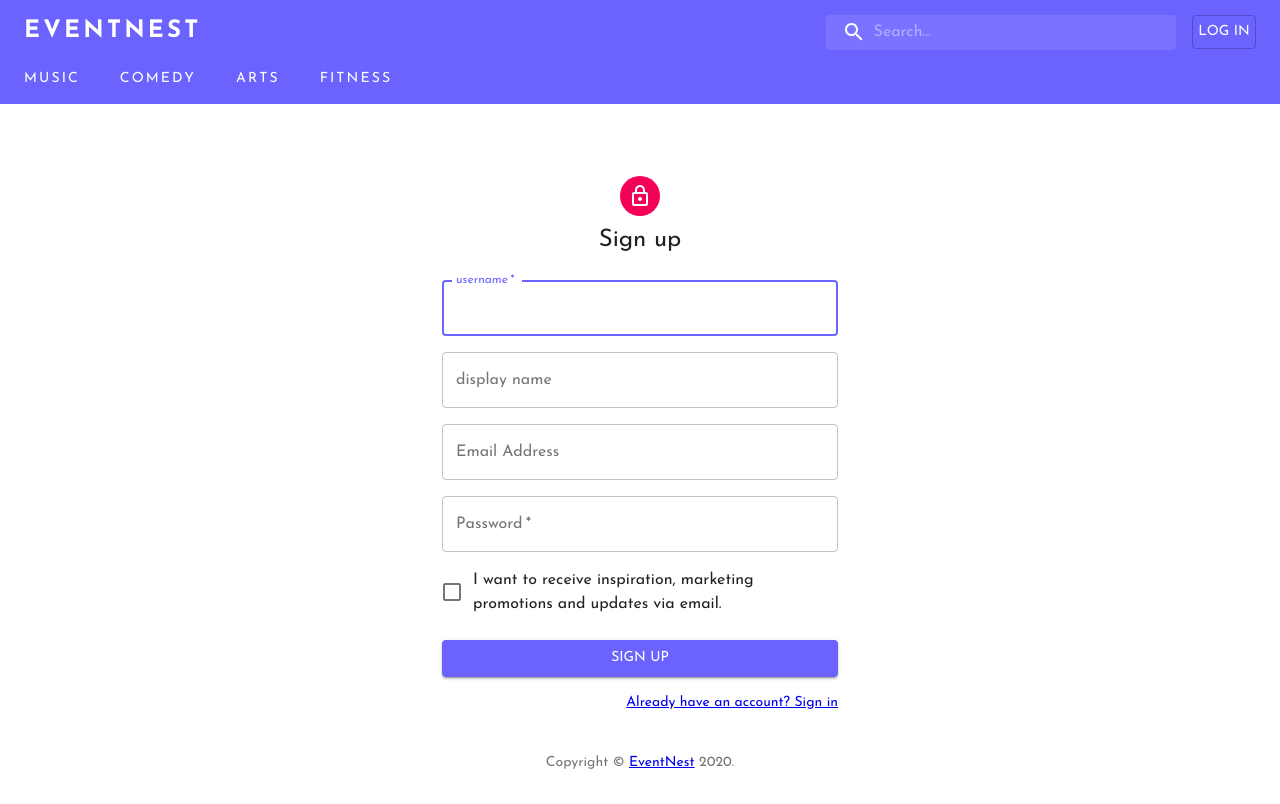
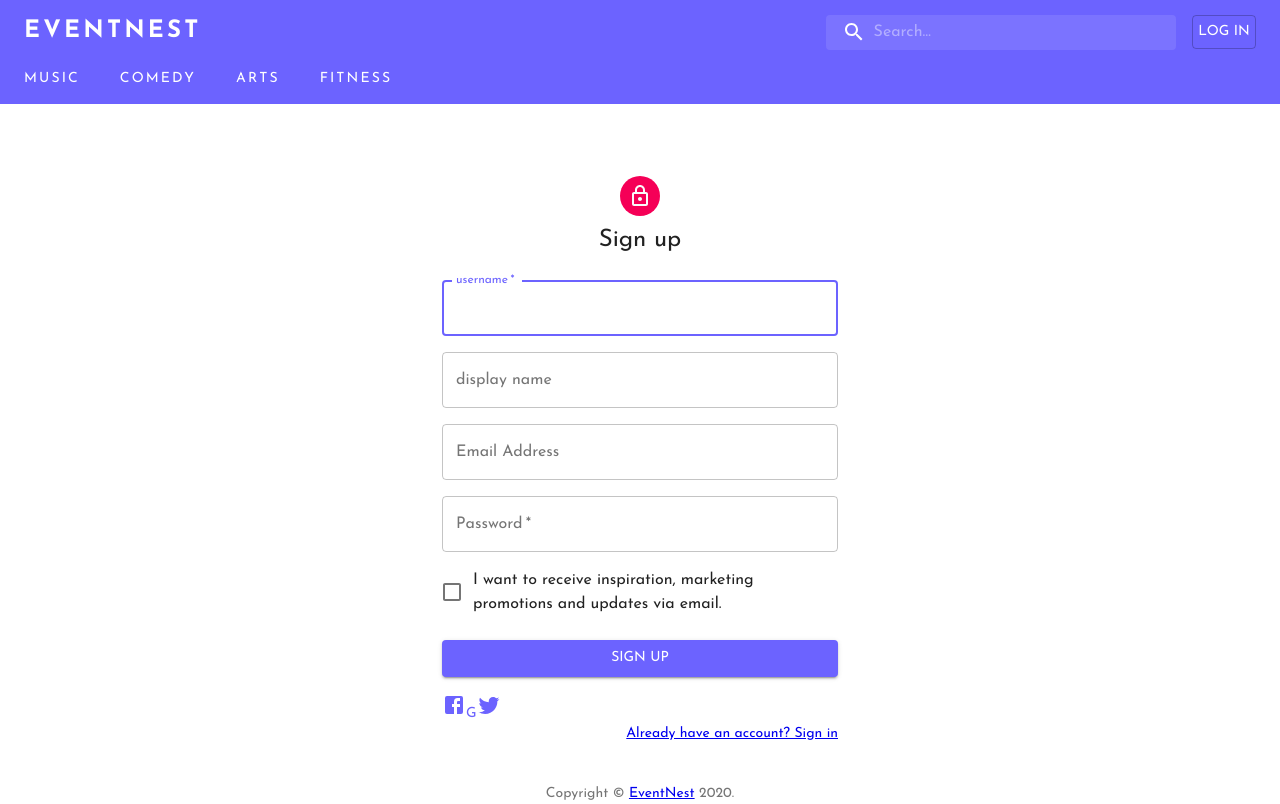
Before and after one commit to sebinfrancis7/EventNest-frontend, a React (Create React App) app: page /signup in a window 1280 px wide. Built offline with nearby package versions, Linux system fonts and the light colour scheme; no server answers.

Commit message:
google and twitter login

```diff
--- a/src/pages/signin.jsx
+++ b/src/pages/signin.jsx
@@ -13,6 +13,8 @@
 import { makeStyles, StylesProvider } from '@material-ui/core/styles';
 import { Link } from 'react-router-dom';
 import { Link as Lnk } from '@material-ui/core';
+import FacebookIcon from '@material-ui/icons/Facebook';
+import TwitterIcon from '@material-ui/icons/Twitter';
 import Copyright from './../components/Copyright';
 import { BrowserRouter as Router, Route, Redirect } from 'react-router-dom';
 import { useUserContext, UserContext } from '../userContext';
@@ -124,7 +126,7 @@
 										Sign In
 									</Button>
 								</Grid>
-								<Grid item xs={12}>
+								{/* {<Grid item xs={12}>
 									<Lnk className="facebook-link" href="https://eventnest-server.herokuapp.com/auth/facebook">
 										<Button
 											className="facebook-btn"
@@ -135,6 +137,18 @@
 										>
 											Facebook
 										</Button>
+									</Lnk>
+								</Grid>} */}
+
+								<Grid item xs={12}>
+									<Lnk href="https://eventnest-server.herokuapp.com/auth/facebook">
+										<FacebookIcon size={50} round={true} />
+									</Lnk>
+									<Lnk href="https://eventnest-server.herokuapp.com/auth/google">
+										G
+									</Lnk>
+									<Lnk href="https://eventnest-server.herokuapp.com/auth/twitter">
+										<TwitterIcon size={50} round={true} />
 									</Lnk>
 								</Grid>
 							</Grid>
--- a/src/pages/signup.jsx
+++ b/src/pages/signup.jsx
@@ -12,6 +12,9 @@
 import Typography from '@material-ui/core/Typography';
 import { makeStyles } from '@material-ui/core/styles';
 import Container from '@material-ui/core/Container';
+import { Link as Lnk } from '@material-ui/core';
+import FacebookIcon from '@material-ui/icons/Facebook';
+import TwitterIcon from '@material-ui/icons/Twitter';
 import { Link } from 'react-router-dom';
 import Copyright from './../components/Copyright';
 
@@ -135,6 +138,17 @@
 					>
 						Sign Up
 					</Button>
+					<Grid item xs={12}>
+						<Lnk href="https://eventnest-server.herokuapp.com/auth/facebook">
+							<FacebookIcon size={50} round={true} />
+						</Lnk>
+						<Lnk href="https://eventnest-server.herokuapp.com/auth/google">
+							G
+						</Lnk>
+						<Lnk href="https://eventnest-server.herokuapp.com/auth/twitter">
+							<TwitterIcon size={50} round={true} />
+						</Lnk>
+					</Grid>
 					<Grid container justify="flex-end">
 						<Grid item>
 							<Link to='/signin' variant="body2">
```
